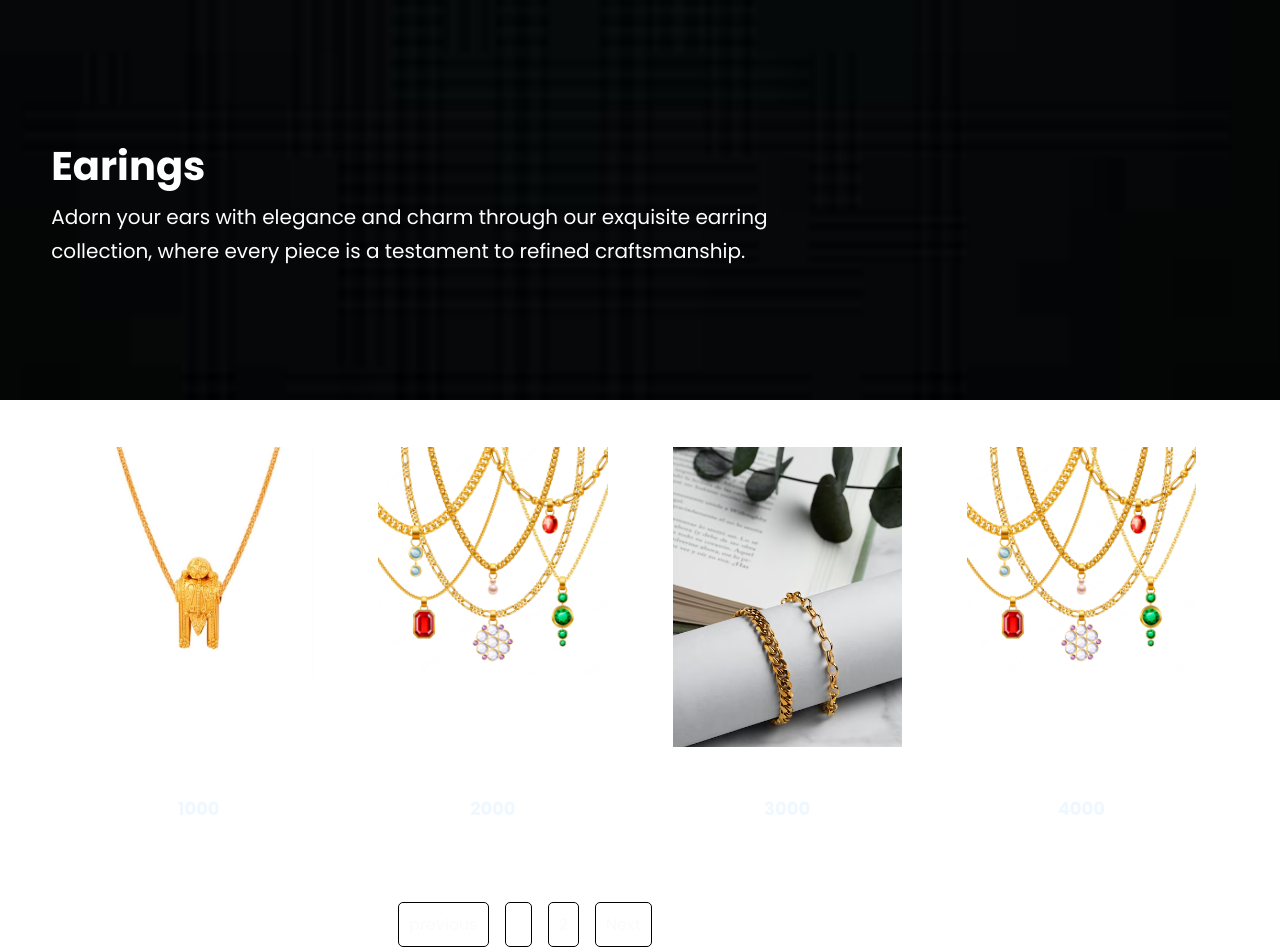
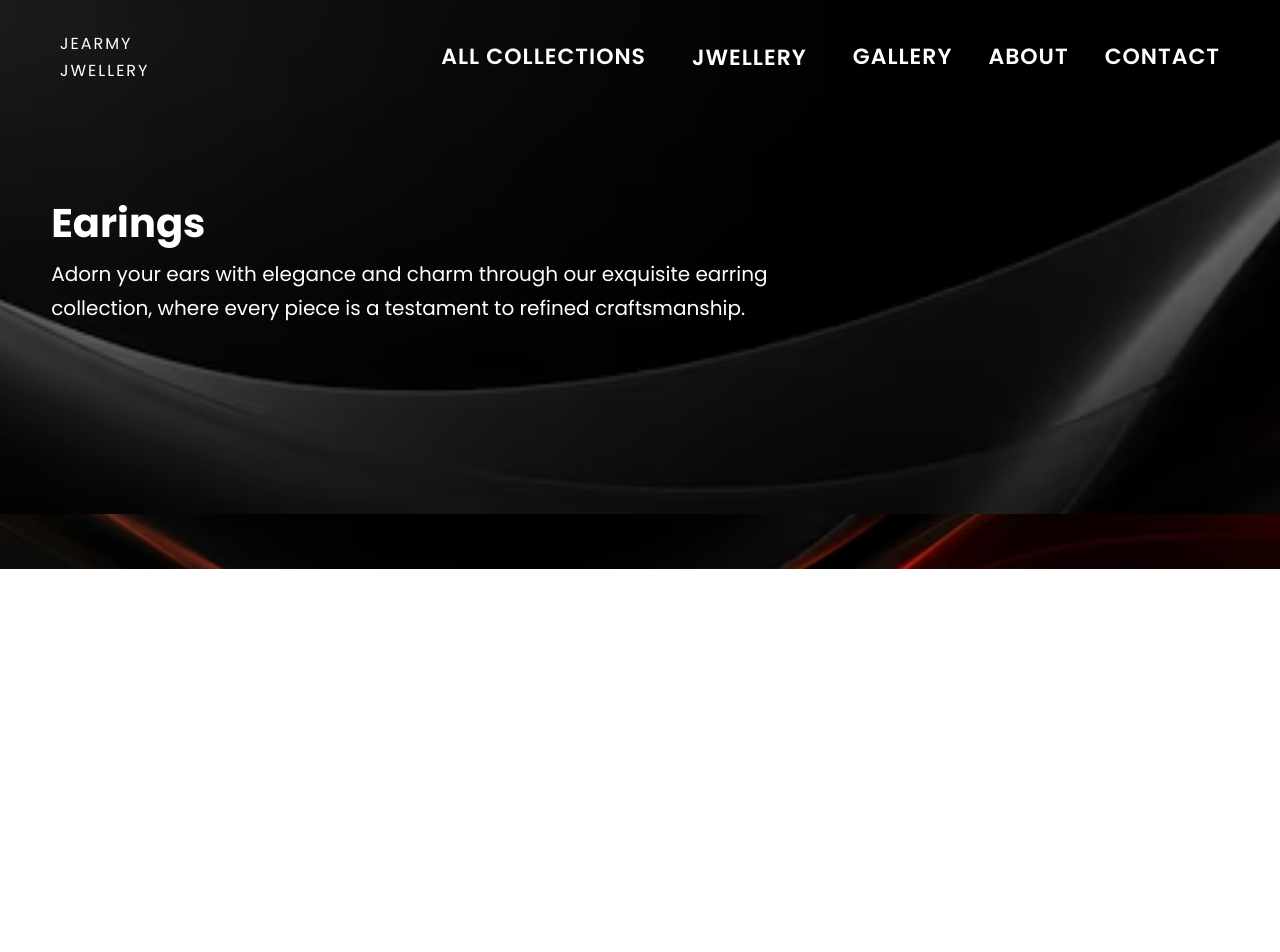
Before and after one commit to r33j4n/jearmy-jwellery-website, a React (Create React App) app: page /jwellery/earing in a window 1280 px wide. Shown: the top 952 px of the page. After the commit the page ends 800 px from the top, so only its background shows below. Built offline with nearby package versions, Linux system fonts and the light colour scheme.

Commit message:
added all the jwels templete

```diff
--- a/src/pages/earing.jsx
+++ b/src/pages/earing.jsx
@@ -3,72 +3,57 @@ import { Parallax, Background } from "react-parallax";
 import ReactPaginate from "react-paginate";
 import "./jwellery.css";
 import Card from "../components/Card/Card";
-import Black from "../assets/images/black.jpg";
+import Black from "../assets/images/mra.avif";
 import { jewells,earings } from "../constants/data";
+import Navbar from "../components/Navbar/Navbar";
 
 
 const Earing = () => {
-    const[pageNumber,setPageNumber]=useState(0);
+  const [visibleItems, setVisibleItems] = useState(4); // Number of items initially visible
+  const [allItems, setAllItems] = useState(earings);
 
-    const jewellsPerPage=4;
-    const pageVisited=pageNumber*jewellsPerPage;
-    const pageCount=Math.ceil(jewells.length/jewellsPerPage);
-
-    const changePage =({selected})=>{
-         setPageNumber(selected)
-    };
+  const loadMore = () => {
+    setVisibleItems((prevVisibleItems) => prevVisibleItems + 4); // Increase the number of visible items
+  };
 
   return (
     <div>
       <Parallax bgImage={Black} strength={700}>
+      <Navbar />
         <div className="content">
           <div className="aboutx">
             <h1>Earings</h1>
             <p>
-            Adorn your ears with elegance and charm through our exquisite earring collection, where every piece is a testament to refined craftsmanship.            </p>
+            Adorn your ears with elegance and charm through our exquisite earring collection, where every piece is a testament to refined craftsmanship.
+            </p>
           </div>
         </div>
       </Parallax>
-      <br/>
+      <Parallax bgImage={Black} strength={700}>
       <section className="Collection top" id="Collection">
         <div className="c0">
-        <div className="c">
-
-            {jewells
-            .slice(pageVisited,pageVisited+jewellsPerPage)
-            .map((value, index) => {
-              return (
-                <div className="c1">
+          <div className="c">
+            {allItems.slice(0, visibleItems).map((value, index) => (
+              <div className="c1" key={index}>
                 <Card
                   key={index}
                   image={value.image}
                   title={value.title}
                   price={value.price}
                 />
-                </div>
-              );
-            })}
-
-            <br/>
-
+              </div>
+            ))}
+            <br />
+            {visibleItems < allItems.length && (
+              <button className="loadMoreButton" onClick={loadMore}>
+                Load More
+              </button>
+            )}
           </div>
-          <br/>
-          <div>
-            <ReactPaginate
-              previousLabel={"previous"}
-              nextLabel={"Next"}
-              pageCount={pageCount}
-              onPageChange={changePage}
-              containerClassName={"paginationButtons"}
-              previousLinkClassName={"previousButton"}
-              nextLinkClassName={"nextButton"}
-              disabledClassName={"paginationDisabled"}
-              activeClassName={"paginationActive"}
-            />
-            </div>
-            <br/>
-    </div>
+          <br />
+        </div>
       </section>
+      </Parallax>
     </div>
   );
 };
--- a/src/pages/necklace.jsx
+++ b/src/pages/necklace.jsx
@@ -3,72 +3,59 @@ import { Parallax, Background } from "react-parallax";
 import ReactPaginate from "react-paginate";
 import "./jwellery.css";
 import Card from "../components/Card/Card";
-import Black from "../assets/images/black.jpg";
+import Black from "../assets/images/mra.avif";
 import { jewells,necklaces } from "../constants/data";
+import Navbar from "../components/Navbar/Navbar";
 
 
 const Necklace = () => {
-    const[pageNumber,setPageNumber]=useState(0);
+  const [visibleItems, setVisibleItems] = useState(4); // Number of items initially visible
+  const [allItems, setAllItems] = useState(necklaces);
 
-    const jewellsPerPage=4;
-    const pageVisited=pageNumber*jewellsPerPage;
-    const pageCount=Math.ceil(jewells.length/jewellsPerPage);
-
-    const changePage =({selected})=>{
-         setPageNumber(selected)
-    };
+  const loadMore = () => {
+    setVisibleItems((prevVisibleItems) => prevVisibleItems + 4); // Increase the number of visible items
+  };
 
   return (
     <div>
       <Parallax bgImage={Black} strength={700}>
+      <Navbar />
         <div className="content">
           <div className="aboutx">
             <h1>Necklaces</h1>
             <p>
-            Elevate your neckline with our breathtaking necklace designs, meticulously crafted to radiate beauty and capture hearts.            </p>
+            Elevate your neckline with our breathtaking necklace designs, meticulously crafted to radiate beauty and capture hearts.
+
+
+            </p>
           </div>
         </div>
       </Parallax>
-      <br/>
+      <Parallax bgImage={Black} strength={700}>
       <section className="Collection top" id="Collection">
         <div className="c0">
-        <div className="c">
-
-            {jewells
-            .slice(pageVisited,pageVisited+jewellsPerPage)
-            .map((value, index) => {
-              return (
-                <div className="c1">
+          <div className="c">
+            {allItems.slice(0, visibleItems).map((value, index) => (
+              <div className="c1" key={index}>
                 <Card
                   key={index}
                   image={value.image}
                   title={value.title}
                   price={value.price}
                 />
-                </div>
-              );
-            })}
-
-            <br/>
-
+              </div>
+            ))}
+            <br />
+            {visibleItems < allItems.length && (
+              <button className="loadMoreButton" onClick={loadMore}>
+                Load More
+              </button>
+            )}
           </div>
-          <br/>
-          <div>
-            <ReactPaginate
-              previousLabel={"previous"}
-              nextLabel={"Next"}
-              pageCount={pageCount}
-              onPageChange={changePage}
-              containerClassName={"paginationButtons"}
-              previousLinkClassName={"previousButton"}
-              nextLinkClassName={"nextButton"}
-              disabledClassName={"paginationDisabled"}
-              activeClassName={"paginationActive"}
-            />
-            </div>
-            <br/>
-    </div>
+          <br />
+        </div>
       </section>
+      </Parallax>
     </div>
   );
 };
--- a/src/pages/ring.jsx
+++ b/src/pages/ring.jsx
@@ -3,72 +3,60 @@ import { Parallax, Background } from "react-parallax";
 import ReactPaginate from "react-paginate";
 import "./jwellery.css";
 import Card from "../components/Card/Card";
-import Black from "../assets/images/black.jpg";
+import Black from "../assets/images/mra.avif";
 import { jewells,rings } from "../constants/data";
+import Navbar from "../components/Navbar/Navbar";
 
 
-const Ring= () => {
-    const[pageNumber,setPageNumber]=useState(0);
+const Ring = () => {
+  const [visibleItems, setVisibleItems] = useState(4); // Number of items initially visible
+  const [allItems, setAllItems] = useState(rings);
 
-    const jewellsPerPage=4;
-    const pageVisited=pageNumber*jewellsPerPage;
-    const pageCount=Math.ceil(jewells.length/jewellsPerPage);
-
-    const changePage =({selected})=>{
-         setPageNumber(selected)
-    };
+  const loadMore = () => {
+    setVisibleItems((prevVisibleItems) => prevVisibleItems + 4); // Increase the number of visible items
+  };
 
   return (
     <div>
       <Parallax bgImage={Black} strength={700}>
+      <Navbar />
         <div className="content">
           <div className="aboutx">
             <h1>Rings</h1>
             <p>
-            Discover timeless elegance and exquisite craftsmanship with our stunning collection of rings, designed to add a touch of brilliance to every moment.            </p>
+            Discover timeless elegance and exquisite craftsmanship with our stunning collection of rings, designed to add a touch of brilliance to every moment.
+
+
+
+            </p>
           </div>
         </div>
       </Parallax>
-      <br/>
+      <Parallax bgImage={Black} strength={700}>
       <section className="Collection top" id="Collection">
         <div className="c0">
-        <div className="c">
-
-            {jewells
-            .slice(pageVisited,pageVisited+jewellsPerPage)
-            .map((value, index) => {
-              return (
-                <div className="c1">
+          <div className="c">
+            {allItems.slice(0, visibleItems).map((value, index) => (
+              <div className="c1" key={index}>
                 <Card
                   key={index}
                   image={value.image}
                   title={value.title}
                   price={value.price}
                 />
-                </div>
-              );
-            })}
-
-            <br/>
-
+              </div>
+            ))}
+            <br />
+            {visibleItems < allItems.length && (
+              <button className="loadMoreButton" onClick={loadMore}>
+                Load More
+              </button>
+            )}
           </div>
-          <br/>
-          <div>
-            <ReactPaginate
-              previousLabel={"previous"}
-              nextLabel={"Next"}
-              pageCount={pageCount}
-              onPageChange={changePage}
-              containerClassName={"paginationButtons"}
-              previousLinkClassName={"previousButton"}
-              nextLinkClassName={"nextButton"}
-              disabledClassName={"paginationDisabled"}
-              activeClassName={"paginationActive"}
-            />
-            </div>
-            <br/>
-    </div>
+          <br />
+        </div>
       </section>
+      </Parallax>
     </div>
   );
 };
```
